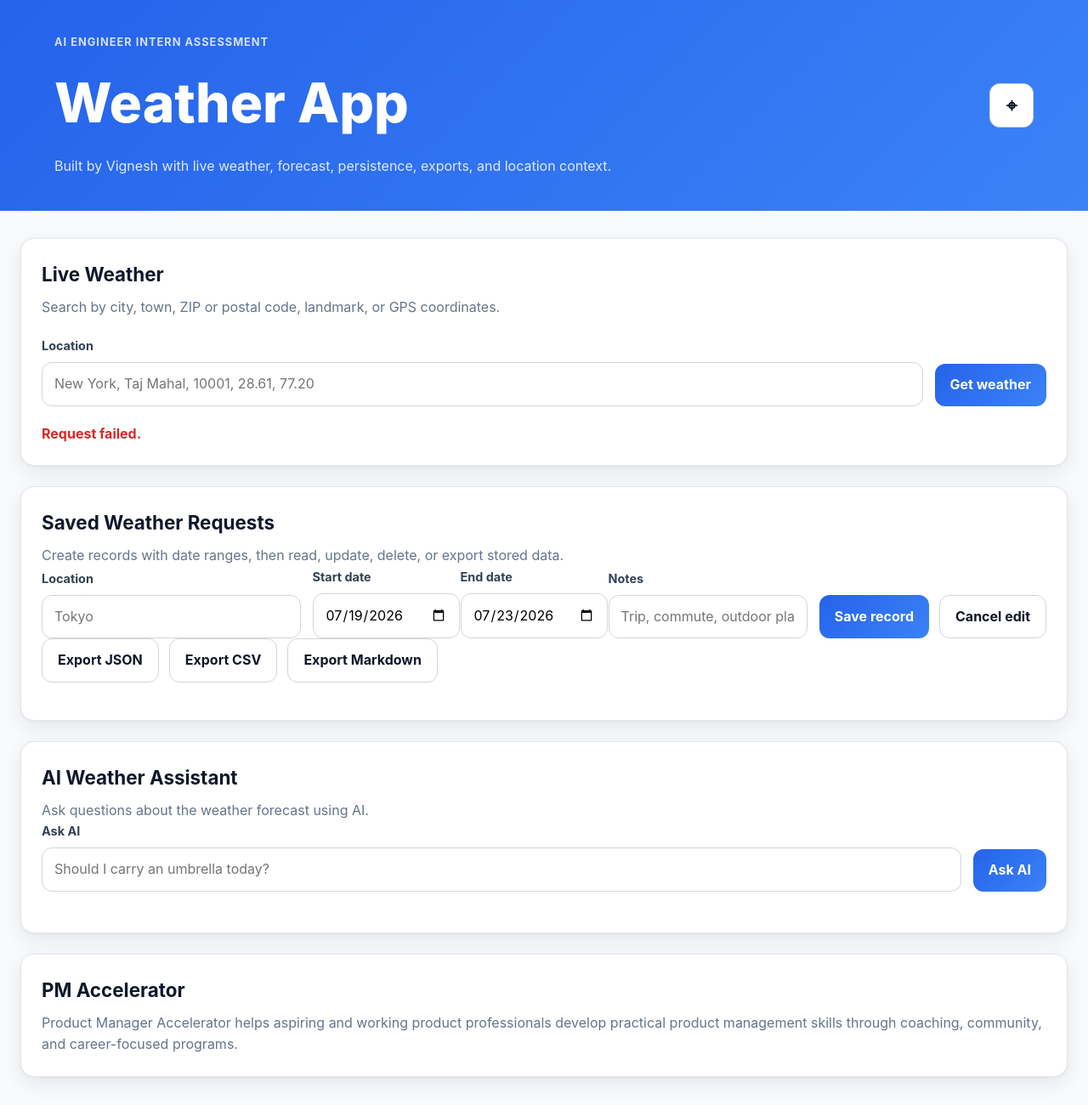
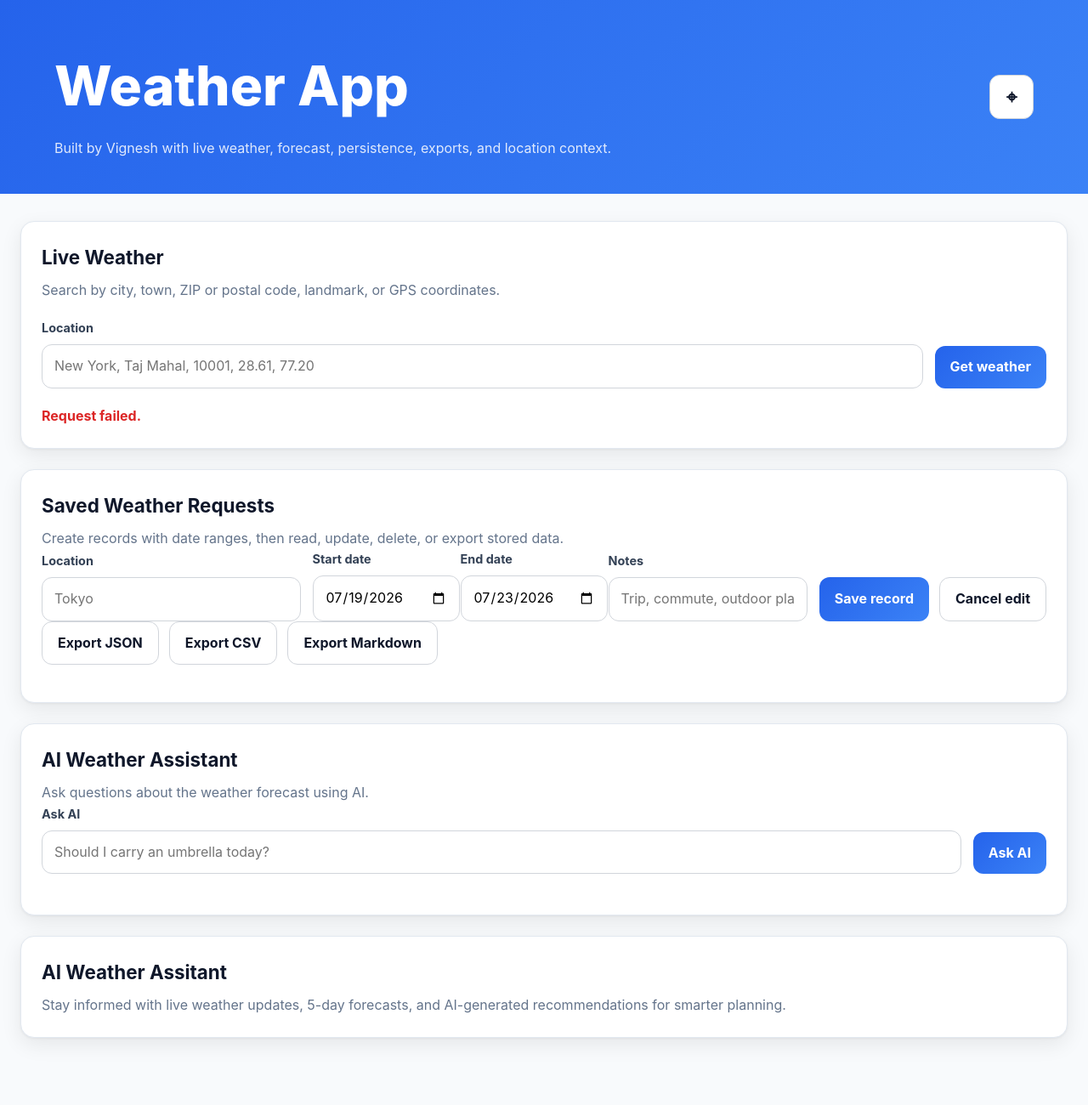
Before and after one commit to Vigneshvicky13/weather-assessment-app, a website: page public/index.html in a window 1280 px wide. Shown: the whole page at 85% size. Drawn offline with Linux system fonts and the light colour scheme; no server answers.

Commit message:
Update index.html

```diff
--- a/public/index.html
+++ b/public/index.html
@@ -11,7 +11,7 @@
   <body>
     <header class="app-header">
       <div>
-        <p class="eyebrow">AI Engineer Intern Assessment</p>
+        <p class="eyebrow"></p>
         <h1>Weather App</h1>
         <p class="subtitle">Built by Vignesh with live weather, forecast, persistence, exports, and location context.</p>
       </div>
@@ -148,10 +148,10 @@
 
       <section class="panel company-panel" aria-labelledby="company-title">
         <div class="section-heading">
-          <h2 id="company-title">PM Accelerator</h2>
+          <h2 id="company-title">AI Weather Assitant</h2>
         </div>
         <p>
-          Product Manager Accelerator helps aspiring and working product professionals develop practical product management skills through coaching, community, and career-focused programs.
+         Stay informed with live weather updates, 5-day forecasts, and AI-generated recommendations for smarter planning.
         </p>
       </section>
     </main>
```
